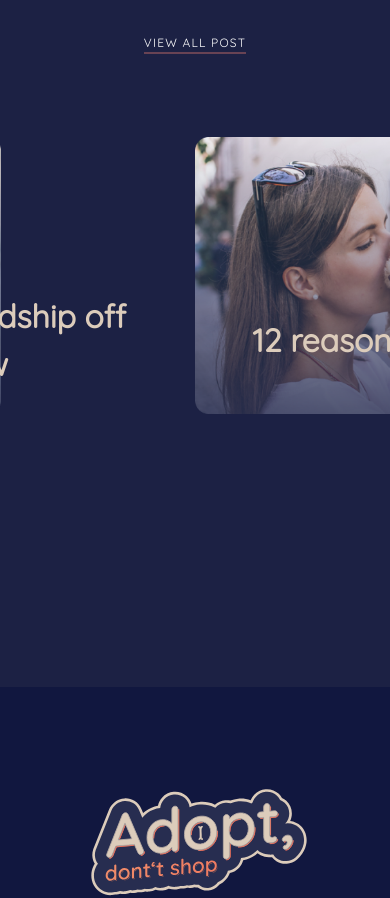
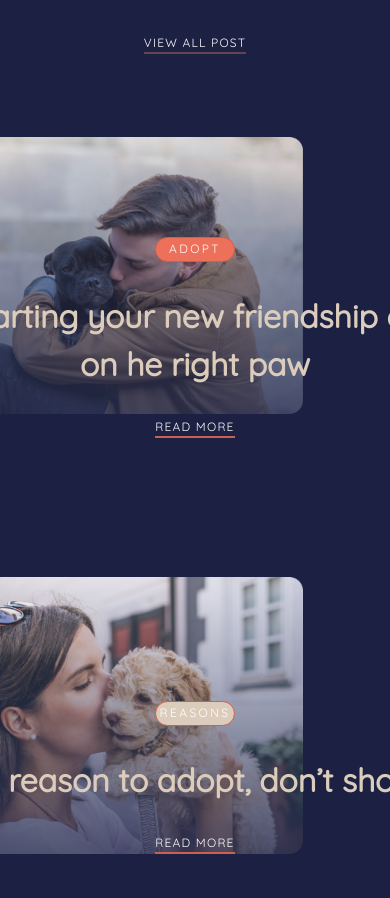
Before and after one commit to AGBestol/Priutdog, a Vue app: page /Selection in a window 390 px wide. Shown: the part 2860-3758 px from the top of the page. Built offline with nearby package versions, Linux system fonts and the light colour scheme; the HTML template or start-up script is replaced by a standard one.

Commit message:
adaptiv with cont

```diff
--- a/src/style/selection.scss
+++ b/src/style/selection.scss
@@ -161,3 +161,15 @@
         }
     }
 }
+@media screen and (max-width:1200px) {
+    .publications{
+        display: flex;
+        flex-direction: column;
+        justify-content: center;
+        align-items: center;
+        &__card{
+            margin-right: 0px;
+            margin-bottom: 40px;
+        }
+    }
+}
```
